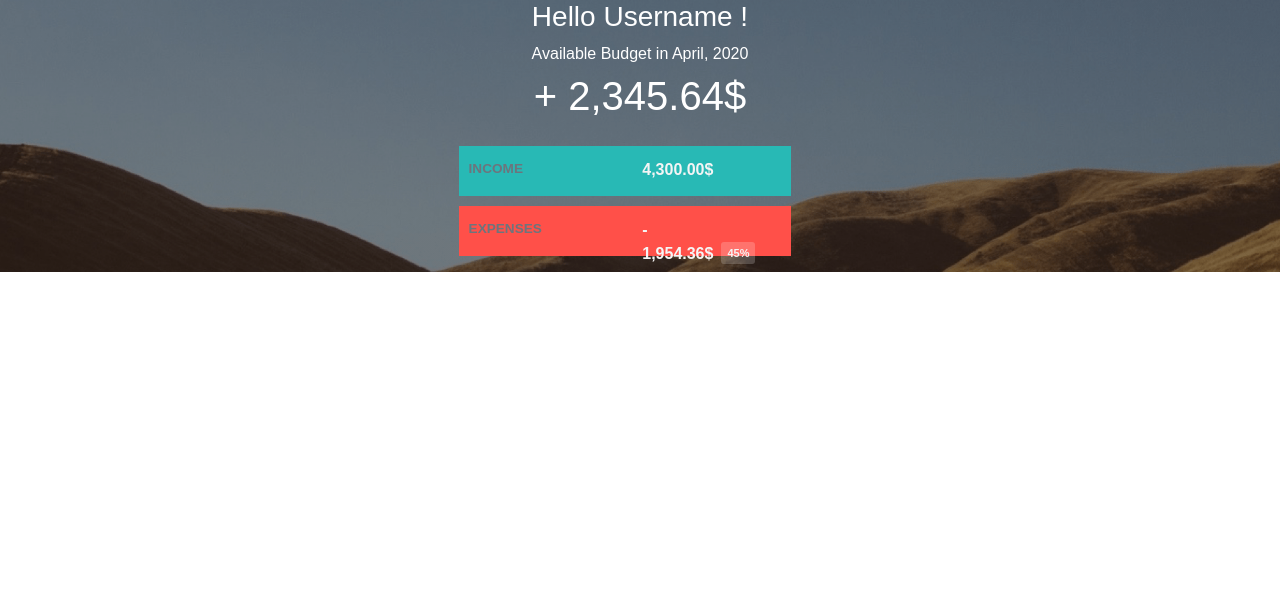
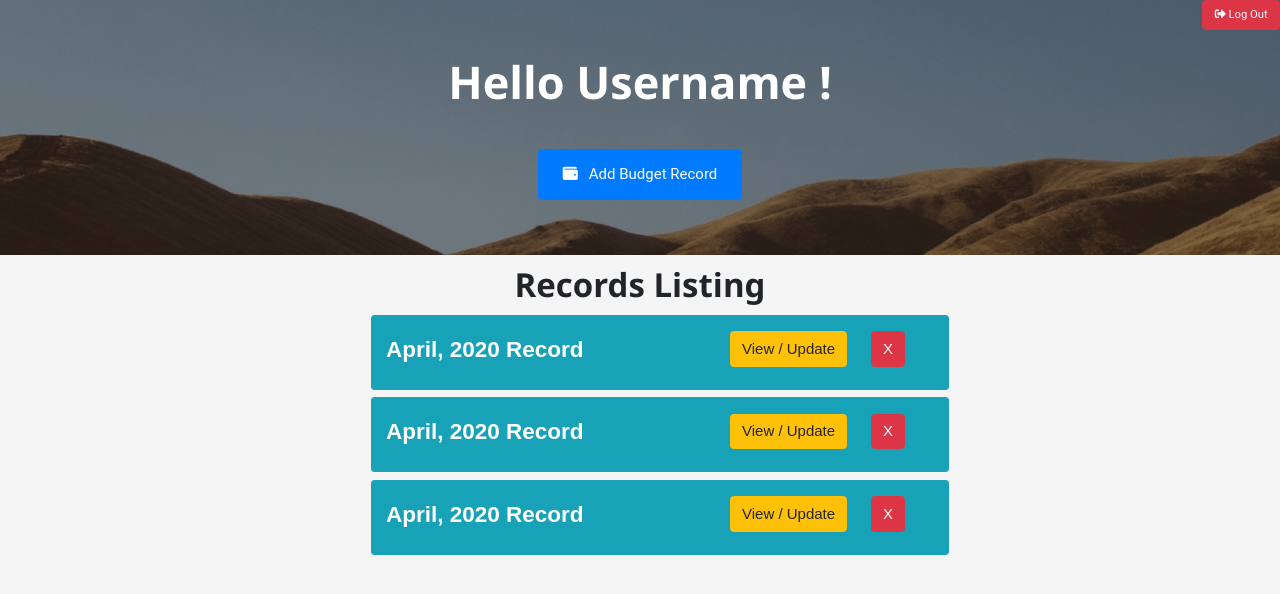
Before and after one commit to Trung28899/BudgetApp, a website: page main.html in a window 1280 px wide. Drawn offline with nearby package versions, Linux system fonts and the light colour scheme.

Commit message:
adding main page

```diff
--- a/css/style.css
+++ b/css/style.css
@@ -245,3 +245,38 @@ a:hover {
     justify-content: center;
   }
 }
+
+@media screen and (max-width: 321px){
+  .btn1{
+    position: relative;
+    height: 35px;
+    font-size: 0.8rem;
+    width: 80%;
+    left: 8%;
+  }
+
+  .input-div > div {
+    position: relative;
+    height: 25px;
+  }
+
+  .title,
+  .titleUp{
+    font-size: 0.75rem;
+  }
+
+  .login-content h2 {
+    font-size: 1.75rem;
+  }
+
+  .login-content img {
+    height: 120px;
+  }
+
+  .login-content p{
+    position: relative;
+    font-size: 0.75rem;
+    margin-bottom: 1.25rem;
+  }
+
+}
--- a/main.html
+++ b/main.html
@@ -1,73 +1,61 @@
-<!DOCTYPE html>
+<!doctype html>
 <html lang="en">
   <head>
     <!-- Required meta tags -->
-    <meta charset="utf-8" />
-    <meta
-      name="viewport"
-      content="width=device-width, initial-scale=1, shrink-to-fit=no"
-    />
+    <meta charset="utf-8">
+    <meta name="viewport" content="width=device-width, initial-scale=1, shrink-to-fit=no">
 
     <!-- Bootstrap CSS -->
+    <link rel="stylesheet" href="https://stackpath.bootstrapcdn.com/bootstrap/4.4.1/css/bootstrap.min.css" integrity="sha384-Vkoo8x4CGsO3+Hhxv8T/Q5PaXtkKtu6ug5TOeNV6gBiFeWPGFN9MuhOf23Q9Ifjh" crossorigin="anonymous">
+    <link rel="stylesheet" href="https://www.w3schools.com/w3css/4/w3.css">
+
+    <link rel="stylesheet" type="text/css" href="css/main.css" />
+
     <link
-      rel="stylesheet"
-      href="https://stackpath.bootstrapcdn.com/bootstrap/4.4.1/css/bootstrap.min.css"
-      integrity="sha384-Vkoo8x4CGsO3+Hhxv8T/Q5PaXtkKtu6ug5TOeNV6gBiFeWPGFN9MuhOf23Q9Ifjh"
-      crossorigin="anonymous"
+    rel="stylesheet"
+    href="https://use.fontawesome.com/releases/v5.2.0/css/all.css"
+    integrity="sha384-hWVjflwFxL6sNzntih27bfxkr27PmbbK/iSvJ+a4+0owXq79v+lsFkW54bOGbiDQ"
+    crossorigin="anonymous"
     />
-    <link rel="stylesheet" type="text/css" href="css/main.css" />
 
     <title>Budgety</title>
   </head>
   <body>
     <div class="top">
-      <div class="budget">
         <h3 class="text-center text-white">Hello Username !</h3>
-        <div class="text-center text-white availableBudget">
-          Available Budget in
-          <span class="budget__title--month">April, 2020</span>
-        </div>
+        <button type="button" class="btn btn-primary mx-auto"> <i class="fas fa-wallet"></i> &nbsp; Add Budget Record</button>
+        <button type="button" class="btn btn-danger"> <i class="fas fa-sign-out-alt"></i>  Log Out</button>
+      <!--End of .top-->
+    </div>
 
-        <div class="text-center text-white availableAmount">+ 2,345.64$</div>
-
-        <div class="budget__income clearfix row">
-          <div class="col-3 text-secondary incomeExpense">Income</div>
-          <div class="col-1"></div>
-          <div class="col-2"></div>
-          <div class="col-4 value">4,300.00$</div>
-        </div>
-        <!--End of income box-->
-
-        <div class="budget__expenses clearfix row">
-          <div class="col-3 text-secondary incomeExpense">Expenses</div>
-          <div class="col-1"></div>
-          <div class="col-2"></div>
-          <div class="col-4 value">
-            <p>- 1,954.36$ <span class="span-percentage">45%</span></p>
-          </div>
-        </div>
-        <!--End of expense box-->
-      </div>
-      <!--End of .budget-->
+    <div class="container listing-container">
+        <h1 class="text-center">Records Listing</h1>
+        <ul class="listing">
+            <li>
+                <span class="badge badge-info"> April, 2020 Record
+                    <button type="button" class="btn btn-warning">View / Update</button>
+                    <button type="button" class="btn btn-danger">X</button>
+                </span>
+            </li>
+            <li>
+                <span class="badge badge-info"> April, 2020 Record
+                    <button type="button" class="btn btn-warning">View / Update</button>
+                    <button type="button" class="btn btn-danger">X</button>
+                </span>
+            </li>
+            <li>
+                <span class="badge badge-info"> April, 2020 Record
+                    <button type="button" class="btn btn-warning">View / Update</button>
+                    <button type="button" class="btn btn-danger">X</button>
+                </span>
+            </li>
+        </ul>
     </div>
-    <!--End of .top-->
 
     <!-- Optional JavaScript -->
     <!-- jQuery first, then Popper.js, then Bootstrap JS -->
-    <script
-      src="https://code.jquery.com/jquery-3.4.1.slim.min.js"
-      integrity="sha384-J6qa4849blE2+poT4WnyKhv5vZF5SrPo0iEjwBvKU7imGFAV0wwj1yYfoRSJoZ+n"
-      crossorigin="anonymous"
-    ></script>
-    <script
-      src="https://cdn.jsdelivr.net/npm/popper.js@1.16.0/dist/umd/popper.min.js"
-      integrity="sha384-Q6E9RHvbIyZFJoft+2mJbHaEWldlvI9IOYy5n3zV9zzTtmI3UksdQRVvoxMfooAo"
-      crossorigin="anonymous"
-    ></script>
-    <script
-      src="https://stackpath.bootstrapcdn.com/bootstrap/4.4.1/js/bootstrap.min.js"
-      integrity="sha384-wfSDF2E50Y2D1uUdj0O3uMBJnjuUD4Ih7YwaYd1iqfktj0Uod8GCExl3Og8ifwB6"
-      crossorigin="anonymous"
-    ></script>
+    <script src="https://code.jquery.com/jquery-3.4.1.slim.min.js" integrity="sha384-J6qa4849blE2+poT4WnyKhv5vZF5SrPo0iEjwBvKU7imGFAV0wwj1yYfoRSJoZ+n" crossorigin="anonymous"></script>
+    <script src="https://cdn.jsdelivr.net/npm/popper.js@1.16.0/dist/umd/popper.min.js" integrity="sha384-Q6E9RHvbIyZFJoft+2mJbHaEWldlvI9IOYy5n3zV9zzTtmI3UksdQRVvoxMfooAo" crossorigin="anonymous"></script>
+    <script src="https://stackpath.bootstrapcdn.com/bootstrap/4.4.1/js/bootstrap.min.js" integrity="sha384-wfSDF2E50Y2D1uUdj0O3uMBJnjuUD4Ih7YwaYd1iqfktj0Uod8GCExl3Og8ifwB6" crossorigin="anonymous"></script>
   </body>
 </html>
--- a/scss/main.scss
+++ b/scss/main.scss
@@ -2,9 +2,118 @@
 @import "mobile";
 body {
   font-family: "Poppins", sans-serif;
-  overflow: hidden;
+  overflow: scroll;
+  background: whitesmoke;
 }
 
+.top {
+  font-family: 'Roboto', sans-serif;
+  position: fixed;
+  height: 17rem;
+  background-image: linear-gradient(rgba(0, 0, 0, 0.35), rgba(0, 0, 0, 0.35)),
+    url(../img/back.png);
+  background-size: cover;
+  background-position: center;
+  width: 100%;
+  z-index: 1;
+
+  h3{
+    position: relative;
+    top: 3rem;
+    font-weight: bolder;
+    font-size: 3rem;
+  }
+
+  .btn-primary{
+    position: relative;
+    width: 16%;
+    left: 42%;
+    height: 20%;
+    top: 5rem;
+  }
+
+  .btn-danger{
+    position: absolute;
+    top: 0%;
+    right: 0%;
+    font-size: 0.75rem;
+  }
+
+  .listing{
+    li{
+      width: 50%;
+    }
+  }
+}
+
+.listing-container{
+  position: absolute;
+  width: 70%;
+  left: 15%;
+  height: 1000px;
+  top: 17rem;
+  z-index: 0;
+
+  h1{
+    font-size: 2.2rem;
+    font-weight: bold;
+  }
+
+  ul{
+    list-style: none;
+  }
+
+  li{
+    margin: 0.5rem 0rem;
+  }
+
+  .badge{
+    position: relative;
+    left: 15%;
+    width: 70%;
+    text-align: left;
+    height: 5rem;
+    font-size: 1.5rem;
+    padding: 1.6rem 1rem;
+
+    .btn-danger{
+      position: absolute;
+      right: 5%;
+      margin: -0.5rem 1rem;
+    }
+
+    .btn-warning{
+      position: absolute;
+      right: 15%;
+      margin: -0.5rem 1rem;
+    }
+
+  }
+}
+
+
+
+
+
+
+
+
+
+
+
+
+
+
+
+
+
+
+
+
+
+
+
+/*
 .top {
   height: 17rem;
   background-image: linear-gradient(rgba(0, 0, 0, 0.35), rgba(0, 0, 0, 0.35)),
@@ -65,3 +174,4 @@ body {
     border-radius: 3px;
   }
 }
+*/
```
Also changed, not shown: Progress.txt (added, +9 -0 lines), main1.html (added, +73 -0 lines), resetPass.html (+1 -1 lines), css/main.css.
